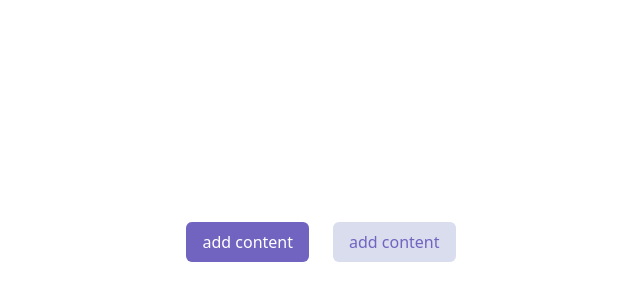
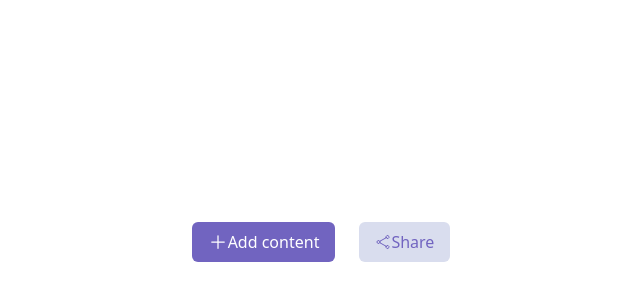
Before and after one commit to Mohfazam/SecondBrain, a React (Vite) app in the folder Frontend/: page / in a window 1280 px wide. Shown: the part 208-508 px from the top of the page, without its empty margins (319-959 px from the left). Built offline with nearby package versions, Linux system fonts and the light colour scheme.

Commit message:
Buttons Almost Done

```diff
--- a/Frontend/src/App.tsx
+++ b/Frontend/src/App.tsx
@@ -1,6 +1,7 @@
 
-import {Button} from './components/ui/Button'
-// import {Plus} from './icons/PlusIcon'
+import {Button} from './components/Button'
+import { PlusIcon } from './icons/PlusIcons'
+import { ShareIcon } from './icons/ShareIcon'
 
 
 
@@ -9,9 +10,8 @@
 
   return (
     <div className='2-full h-[900px] flex justify-center items-center gap-6'>
-      <Button varient='primary' text='add content'></Button>
-      <Button varient='secondary' text='add content'></Button>
-      {/* <Button startIcon={<Plus size='lg' />} size="lg" variant='secondary' text='hyderabad'></Button> */}
+      <Button varient='primary' text='Add content' startIcon={<PlusIcon />}></Button>
+      <Button varient='secondary' text='Share' startIcon={<ShareIcon />}></Button>
     </div>
   )
 }
--- a/Frontend/src/components/ui/Button.tsx
+++ b/Frontend/src/components/Button.tsx
@@ -3,8 +3,8 @@
 interface Buttonprops{
     varient: "primary" | "secondary";
     text: string;
-    startIcon: ReactElement;
-    endIcon: ReactElement;
+    startIcon?: ReactElement;
+    endIcon?: ReactElement;
 }
 
 const vareintClasses = {
@@ -12,10 +12,10 @@
     "secondary":"bg-purple-200 text-purple-600"
 };
 
-const defaultStyles = "px-4 py-2 rounded-md"
+const defaultStyles = "px-4 py-2 rounded-md font-light flex items-center"
 
 export function Button({varient, text, startIcon, endIcon}: Buttonprops){
     return <button className={`${vareintClasses[varient]} ${defaultStyles}`}>
-        {text}
+        {startIcon}{text}
     </button>
 }
--- /dev/null
+++ b/Frontend/src/icons/PlusIcons.tsx
@@ -0,0 +1,8 @@
+export function PlusIcon() {
+    return (
+        <svg xmlns="http://www.w3.org/2000/svg" fill="none" viewBox="0 0 24 24" stroke-width="1.5" stroke="currentColor" className="size-5">
+            <path stroke-linecap="round" stroke-linejoin="round" d="M12 4.5v15m7.5-7.5h-15" />
+        </svg>
+    )
+
+}
--- /dev/null
+++ b/Frontend/src/icons/ShareIcon.tsx
@@ -0,0 +1,8 @@
+export function ShareIcon() {
+    return (
+        <svg xmlns="http://www.w3.org/2000/svg" fill="none" viewBox="0 0 24 24" stroke-width="1.5" stroke="currentColor" className="size-4">
+            <path stroke-linecap="round" stroke-linejoin="round" d="M7.217 10.907a2.25 2.25 0 1 0 0 2.186m0-2.186c.18.324.283.696.283 1.093s-.103.77-.283 1.093m0-2.186 9.566-5.314m-9.566 7.5 9.566 5.314m0 0a2.25 2.25 0 1 0 3.935 2.186 2.25 2.25 0 0 0-3.935-2.186Zm0-12.814a2.25 2.25 0 1 0 3.933-2.185 2.25 2.25 0 0 0-3.933 2.185Z" />
+        </svg>
+    )
+
+}
```
Also changed, not shown: Frontend/src/components/Card.tsx (added), Frontend/src/components/Sidebar.tsx (added), Frontend/src/components/SidebarItem.tsx (added), Frontend/src/components/ui/Card.tsx (deleted), Frontend/src/components/ui/Sidebar.tsx (deleted), Frontend/src/components/ui/SidebarItem.tsx (deleted).
